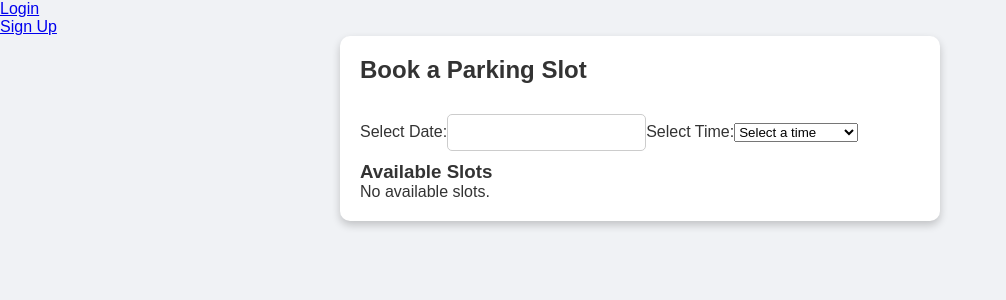
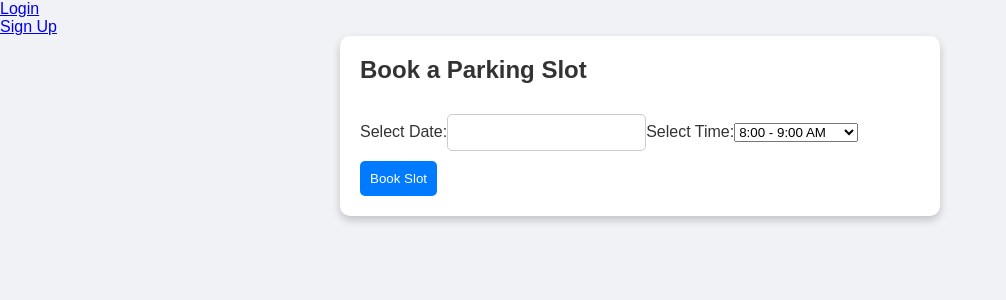
Before and after one commit to HammadMubarik/-professional-practise, a React (Create React App) app in the folder client/: page /home in a window 1280 px wide. Shown: the top 300 px of the page, without its empty margins (0-1006 px from the left). Built offline with nearby package versions, Linux system fonts and the light colour scheme.

Commit message:
More booking a slot changes

```diff
--- a/client/src/pages/HomePage.js
+++ b/client/src/pages/HomePage.js
@@ -1,3 +1,4 @@
+
 import React, { useState, useEffect } from "react";
 import axios from "axios";
 import DatePicker from "react-datepicker";
@@ -8,46 +9,58 @@ function HomePage() {
   const [selectedTime, setSelectedTime] = useState("");
   const [availableSlots, setAvailableSlots] = useState([]);
   const [bookingStatus, setBookingStatus] = useState("");
+  const [counts, setCounts] = useState({ available: 0, booked: 0 });
 
   useEffect(() => {
     if (selectedDate && selectedTime) {
-      fetchAvailableSlots();
+      fetchSlotData();
     }
   }, [selectedDate, selectedTime]);
 
-  const fetchAvailableSlots = async () => {
+  const fetchSlotData = async () => {
     try {
       const response = await axios.get("http://localhost:5000/slots", {
         params: {
           date: selectedDate.toISOString().split("T")[0],
-          time: selectedTime,
-        },
+          time: selectedTime
+        }
       });
-      setAvailableSlots(response.data.slots);
+
+      setAvailableSlots(response.data.availableSlots);
+      setCounts({
+        available: response.data.availableCount,
+        booked: response.data.bookedCount
+      });
     } catch (error) {
       console.error("Error fetching slots:", error);
     }
   };
 
-  const bookSlot = async (slot) => {
+  const bookSlot = async () => {
+    if (!selectedDate || !selectedTime) {
+      setBookingStatus("Please select both date and time before booking.");
+      return;
+    }
+
     try {
       const response = await axios.post("http://localhost:5000/book", {
         date: selectedDate.toISOString().split("T")[0],
         time: selectedTime,
-        slot,
-        userEmail: "demo@example.com" // Later: replace with actual user email
+        userEmail: "demo@example.com" // Replace with actual user later
       });
 
       if (response.data.success) {
-        setBookingStatus(`Slot ${slot} booked successfully!`);
-        fetchAvailableSlots();
+        setBookingStatus(`Slot assigned: ${response.data.slot}`);
+        fetchSlotData();
       } else {
-        setBookingStatus("Booking failed: " + response.data.message);
+        setBookingStatus(response.data.message);
       }
     } catch (error) {
-      console.error("Error booking slot:", error);
+      console.error("Booking failed:", error);
+      setBookingStatus("Booking failed due to server error.");
     }
   };
+
 
   return (
     <div className="container">
@@ -58,7 +71,6 @@ function HomePage() {
 
       <label>Select Time:</label>
       <select value={selectedTime} onChange={(e) => setSelectedTime(e.target.value)}>
-        <option value="">Select a time</option>
         <option value="08:00 AM">8:00 - 9:00 AM</option>
         <option value="09:00 AM">9:00 - 10:00 AM</option>
         <option value="10:00 AM">10:00 - 11:00 AM</option>
@@ -71,15 +83,14 @@ function HomePage() {
         <option value="5:00 PM">5:00 - 6:00PM</option>
       </select>
 
-      <h3>Available Slots</h3>
-      {availableSlots.length > 0 ? (
-        availableSlots.map((slot, index) => (
-          <button key={index} onClick={() => bookSlot(slot)}>{slot}</button>
-        ))
-      ) : (
-        <p>No available slots.</p>
+      {selectedDate && selectedTime && (
+        <>
+          <h4>Available Slots: {counts.available}</h4>
+          <h4>Booked Slots: {counts.booked}</h4>
+        </>
       )}
 
+      <button onClick={bookSlot}>Book Slot</button>
       {bookingStatus && <p>{bookingStatus}</p>}
     </div>
   );
```
Also changed, not shown: 1 other file (tests, documents, lock files or other folders).
